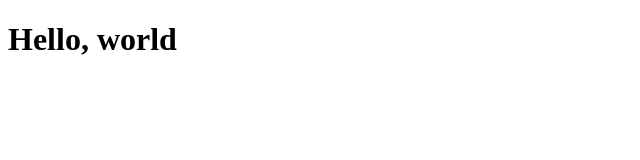
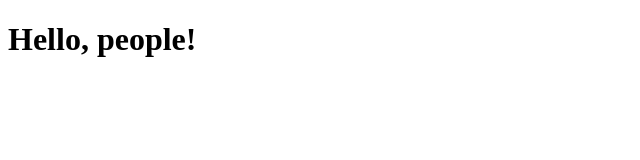
Before and after one commit to Zahali/lessons, a plain HTML site: page index.html in a window 1280 px wide. Shown: the full height of the page, 0-640 px from the left. Drawn offline with Linux system fonts and the light colour scheme.

Commit message:
Изменен заголовок

```diff
--- a/index.html
+++ b/index.html
@@ -6,6 +6,6 @@
     <title>Document</title>
 </head>
 <body>
-    <h1>Hello, world</h1>
+    <h1>Hello, people!</h1>
 </body>
 </html>
```
